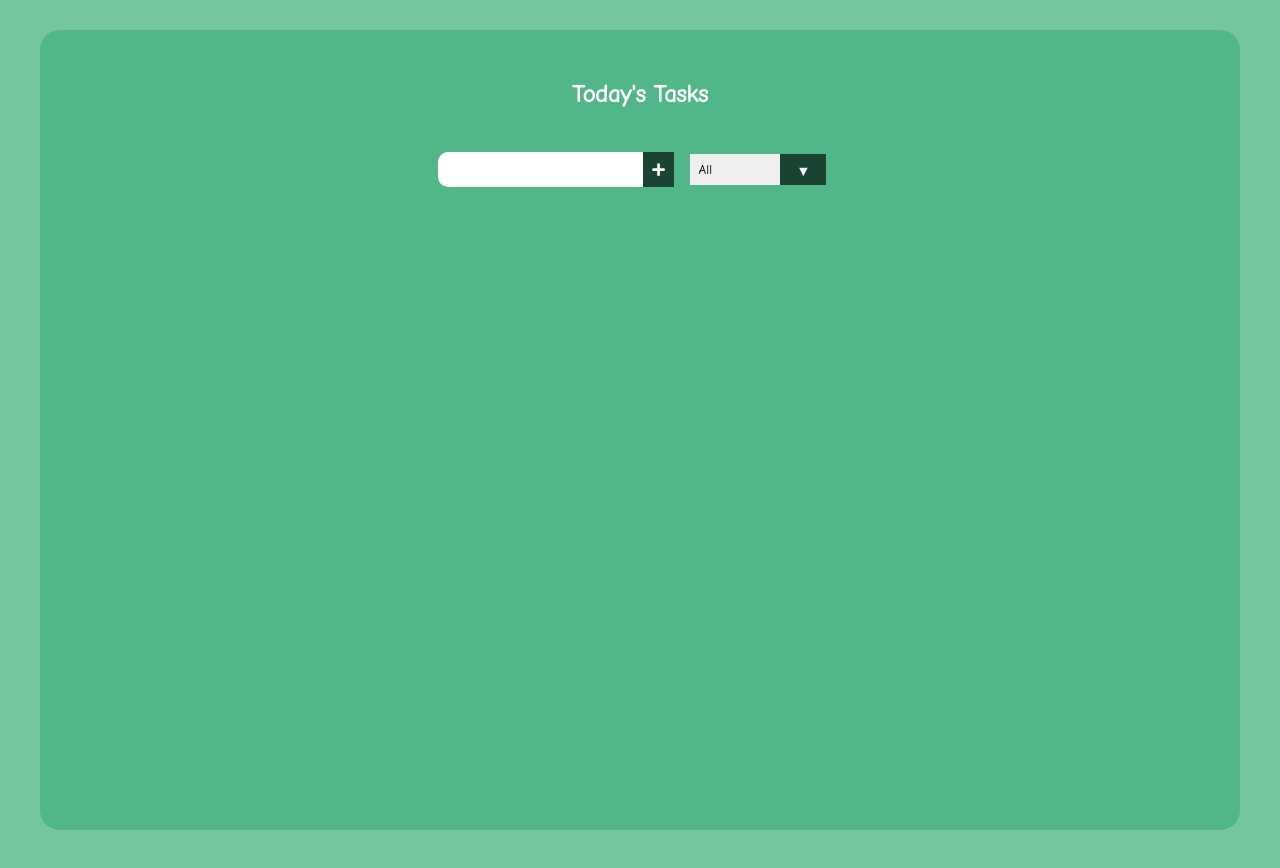
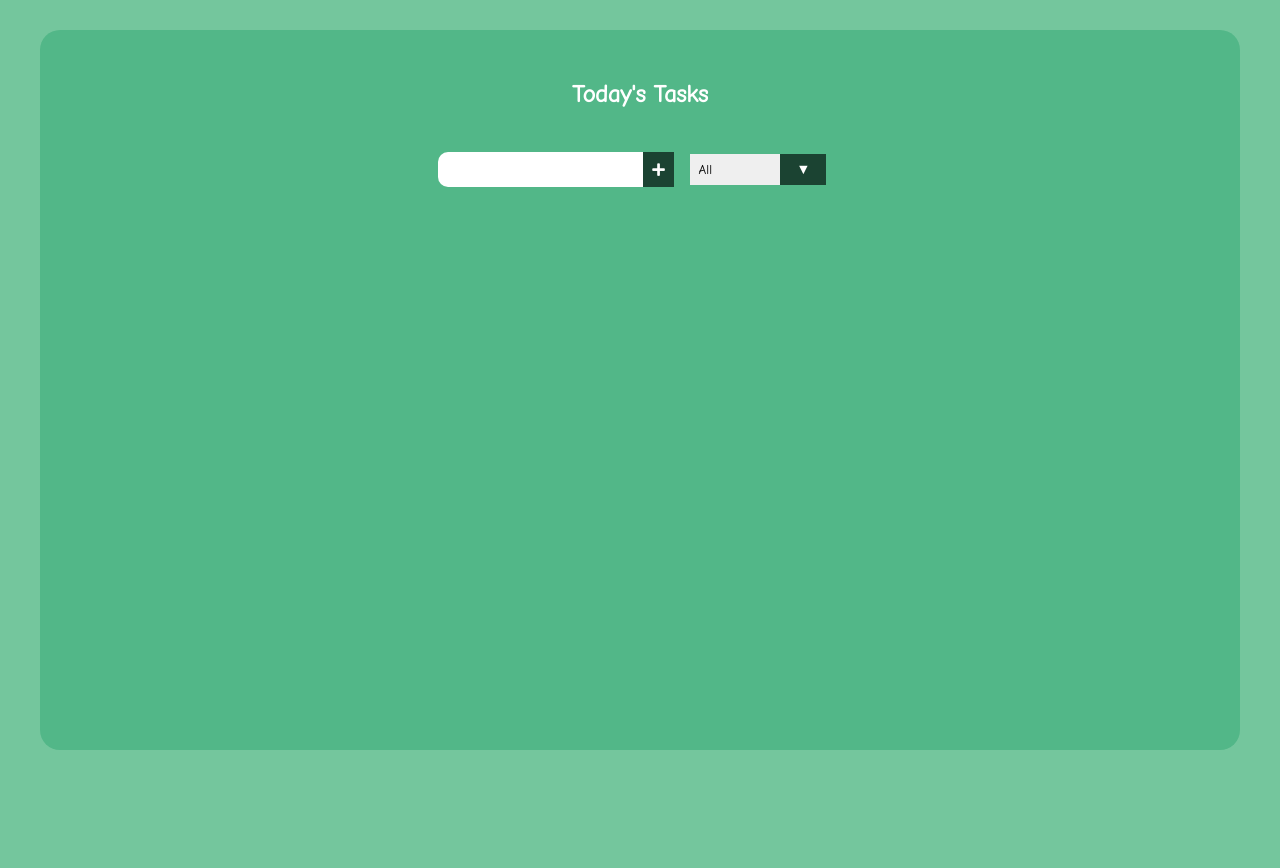
Before and after one commit to Babsbright/Todo-react-app, a React (Create React App) app: page / in a window 1280 px wide. After the commit the page ends 800 px from the top, so only its background shows below. Built offline with nearby package versions, Linux system fonts and the light colour scheme.

Commit message:
updated app.css

```diff
--- a/src/App.css
+++ b/src/App.css
@@ -11,7 +11,7 @@ body {
   font-family: 'Comic Neue', cursive;
 }
 .App{
-min-height:100vh;
+min-height:90vh;
 background-color:#52b788;
 margin: 30px 40px 40px 40px;
 border-radius:20px;
@@ -157,7 +157,7 @@ select {
   content: "\25BC";
   position: absolute;
   font-size: 0.9rem;
-  top: -7px;
+  top: -9px;
   right: 0;
   padding: 1rem;
   background:#1b4332;
--- a/src/App.js
+++ b/src/App.js
@@ -67,6 +67,7 @@ const getLocalTodos = () => {
        setTodos = {setTodos}
        filteredTodos = {filteredTodos}
        />
+
     </div>
   );
 }
```
